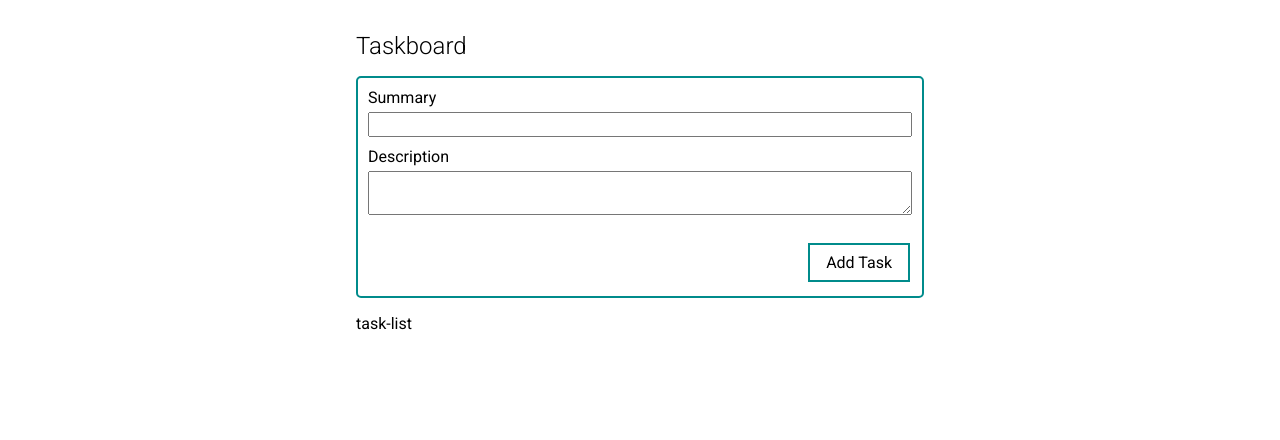
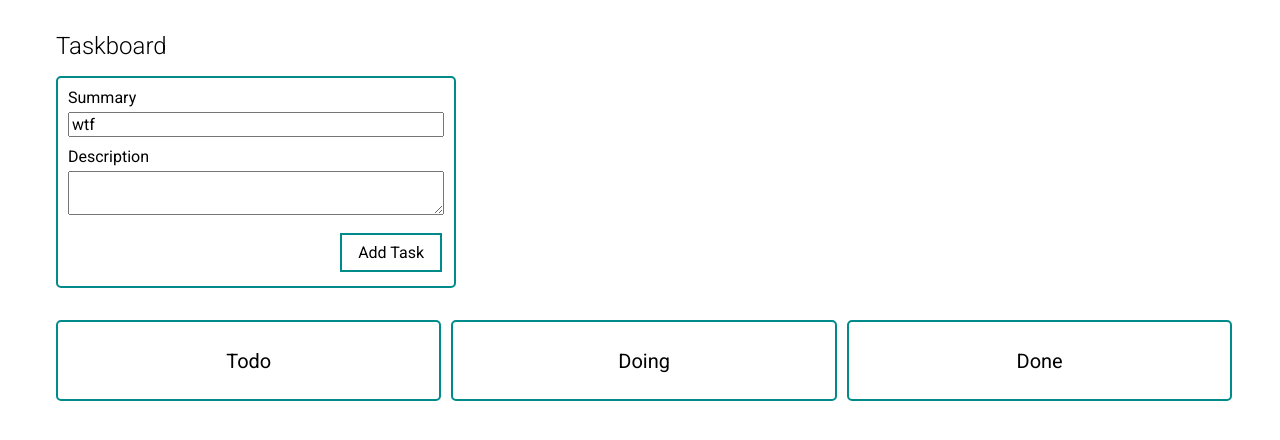
Before and after one commit to adto5040/taskboard, an Angular app: page /taskboard in a window 1280 px wide. Shown: the top 440 px of the page. Built offline with nearby package versions, Linux system fonts and the light colour scheme.

Commit message:
- add and style task lists

```diff
--- a/src/app/app.component.scss
+++ b/src/app/app.component.scss
@@ -1,6 +1,6 @@
 .main-frame {
   padding: 1em;
-  max-width: 600px;
+  max-width: 1200px;
   width: 95%;
   margin: auto;
 }
--- a/src/app/task-board/task-board.component.html
+++ b/src/app/task-board/task-board.component.html
@@ -1,2 +1,4 @@
 <tb-task-quick-add></tb-task-quick-add>
-<tb-task-list></tb-task-list>
+<div class='grid-container'>
+  <tb-task-list *ngFor='let taskState of taskStates' [state]='taskState'></tb-task-list>
+</div>
--- a/src/app/task-board/task-board.component.ts
+++ b/src/app/task-board/task-board.component.ts
@@ -1,4 +1,5 @@
 import { Component, OnInit } from '@angular/core';
+import { TaskState } from './task-state.enum';
 
 @Component({
   selector: 'tb-task-board',
@@ -6,6 +7,7 @@ import { Component, OnInit } from '@angular/core';
   styleUrls: ['./task-board.component.scss']
 })
 export class TaskBoardComponent implements OnInit {
+  taskStates: TaskState[] = Object.values(TaskState);
 
   constructor() { }
 
--- a/src/app/task-board/task-list/task-list.component.html
+++ b/src/app/task-board/task-list/task-list.component.html
@@ -1 +1,3 @@
-<p>task-list </p>
+<div class='container'>
+  <h2>{{ state }}</h2>
+</div>
--- a/src/app/task-board/task-list/task-list.component.scss
+++ b/src/app/task-board/task-list/task-list.component.scss
@@ -0,0 +1,5 @@
+h2 {
+  text-align: center;
+  font-weight: normal;
+  font-size: 1.25em;
+}
--- a/src/app/task-board/task-list/task-list.component.ts
+++ b/src/app/task-board/task-list/task-list.component.ts
@@ -1,4 +1,5 @@
-import { Component, OnInit } from '@angular/core';
+import { Component, Input, OnInit } from '@angular/core';
+import { TaskState } from '../task-state.enum';
 
 @Component({
   selector: 'tb-task-list',
@@ -6,6 +7,7 @@ import { Component, OnInit } from '@angular/core';
   styleUrls: ['./task-list.component.scss']
 })
 export class TaskListComponent implements OnInit {
+  @Input() state: TaskState = TaskState.TODO;
 
   constructor() { }
 
--- a/src/app/task-board/task-quick-add/task-quick-add.component.html
+++ b/src/app/task-board/task-quick-add/task-quick-add.component.html
@@ -1,4 +1,4 @@
-<div class='form-container'>
+<div class='container'>
   <form [formGroup]="addTaskForm" (ngSubmit)="onSubmit()">
     <div class='form-elements'>
       <div class='form-field'>
--- a/src/app/task-board/task-quick-add/task-quick-add.component.scss
+++ b/src/app/task-board/task-quick-add/task-quick-add.component.scss
@@ -1,9 +1,3 @@
-.form-container {
-  border-radius: 5px;
-  border: 2px solid darkcyan;
-  padding: 10px;
-}
-
 input,
 textarea {
   width: 100%;
@@ -16,12 +10,6 @@ textarea {
 
 }
 
-.form-field {
-
-
-}
-
 .action {
   text-align: right;
-  padding-top: 10px;
 }
--- a/src/app/task-board/task-quick-add/task-quick-add.component.ts
+++ b/src/app/task-board/task-quick-add/task-quick-add.component.ts
@@ -1,5 +1,7 @@
 import { Component, OnInit } from '@angular/core';
 import { FormControl, FormGroup, Validators } from '@angular/forms';
+import { TasksService } from '../tasks.service';
+import { TaskState } from '../task-state.enum';
 
 @Component({
   selector: 'tb-task-quick-add',
@@ -8,16 +10,23 @@ import { FormControl, FormGroup, Validators } from '@angular/forms';
 })
 export class TaskQuickAddComponent implements OnInit {
   addTaskForm = new FormGroup({
-    summary: new FormControl('', Validators.required),
+    summary: new FormControl('wtf', Validators.required),
     description: new FormControl('', Validators.required)
   });
 
-  constructor() { }
+  constructor(private tasksService: TasksService) { }
 
   ngOnInit(): void {
   }
 
   onSubmit() {
-
+    if (this.addTaskForm.valid) {
+      this.tasksService.createTask({
+        id: null,
+        description: this.addTaskForm.value.description,
+        summary: this.addTaskForm.value.summary,
+        state: TaskState.TODO
+      });
+    }
   }
 }
--- a/src/app/task-board/task.model.ts
+++ b/src/app/task-board/task.model.ts
@@ -1,7 +1,7 @@
 import { TaskState } from './task-state.enum';
 
 export interface Task {
-  id: string,
+  id: string | null,
   state: TaskState,
   summary: string,
   description: string
--- a/src/app/task-board/tasks.service.ts
+++ b/src/app/task-board/tasks.service.ts
@@ -1,19 +1,20 @@
 import { Injectable } from '@angular/core';
+import { Task } from './task.model';
 
 @Injectable({
   providedIn: 'root'
 })
 export class TasksService {
-  private tasks = [];
+  private tasks: Task[] = [];
 
   constructor() { }
 
-  getTasks() {
+  getTasks(): Task[] {
     return this.tasks.slice();
   }
 
-  createTask() {
-    // - TODO
+  createTask(task: Task) {
+    this.tasks.push(task);
   }
 
   updateTask() {
--- a/src/styles.scss
+++ b/src/styles.scss
@@ -27,6 +27,20 @@ h1 {
   font-weight: lighter;
 }
 
+.grid-container {
+  display: grid;
+  grid-template-columns: repeat(3, 33%);
+  grid-column-gap: 10px;
+  padding-top: 2em;
+}
+
+.container {
+  border-radius: 5px;
+  border: 2px solid var(--background-dark);
+  padding: 10px;
+  max-width: 400px;
+}
+
 .button {
   padding: 0.5em 1em;
   text-align: center;
```
